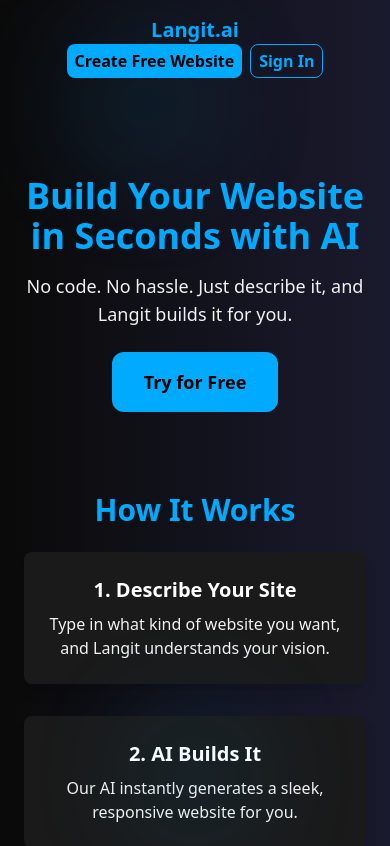
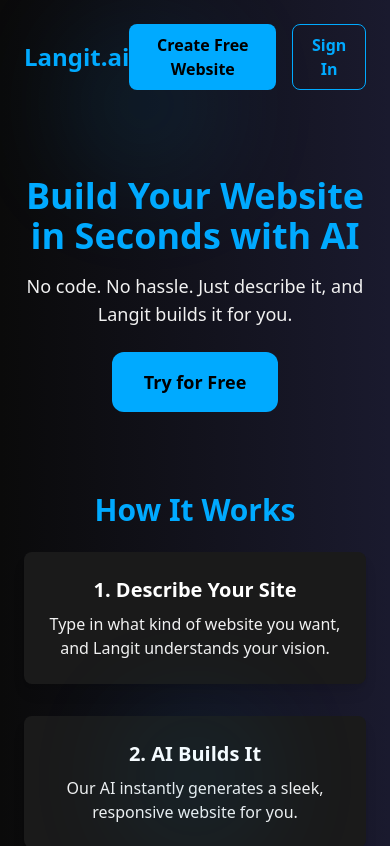
Before and after one commit to jeffeacosta/langit-landing, a Next.js app: page / in a window 390 px wide. Shown: the top 846 px of the page. Built offline with nearby package versions, Linux system fonts and the light colour scheme.

Commit message:
trying this out for header

```diff
--- a/app/page.js
+++ b/app/page.js
@@ -3,14 +3,14 @@
   return (
     <div className="relative bg-gradient-to-r from-[#0a0a0a] to-[#1a1a2e] text-white min-h-screen flex flex-col items-center px-6 pt-20 pb-20">
     <BackgroundAnimation />
-    {/* Header */}
-<header className="absolute top-0 left-0 w-full flex flex-col md:flex-row justify-between items-center p-4 md:p-6">
-  <div className="text-xl md:text-2xl font-bold text-primary">Langit.ai</div>
-  <div className="flex space-x-2 md:space-x-4">
-    <button className="bg-primary text-black px-2 py-1 md:px-4 md:py-2 rounded-lg font-bold hover:bg-blue-300 transition-all duration-300">
+{/* Header */}
+<header className="absolute top-0 left-0 w-full flex justify-between items-center p-6">
+  <div className="text-2xl font-bold text-primary">Langit.ai</div>
+  <div className="flex space-x-4">
+    <button className="bg-primary text-black px-4 py-2 rounded-lg font-bold hover:bg-blue-300 transition-all duration-300">
       Create Free Website
     </button>
-    <button className="border border-primary text-primary px-2 py-1 md:px-4 md:py-2 rounded-lg font-bold hover:bg-primary hover:text-black transition-all duration-300">
+    <button className="border border-primary text-primary px-4 py-2 rounded-lg font-bold hover:bg-primary hover:text-black transition-all duration-300">
       Sign In
     </button>
   </div>
```
